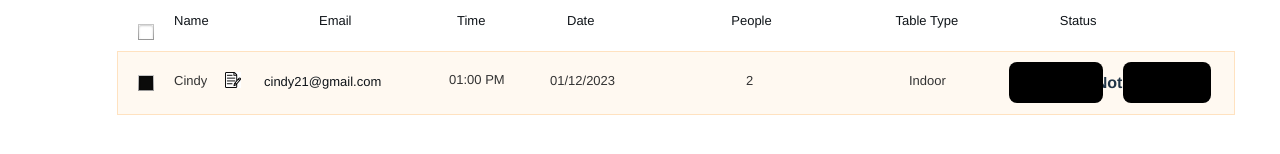
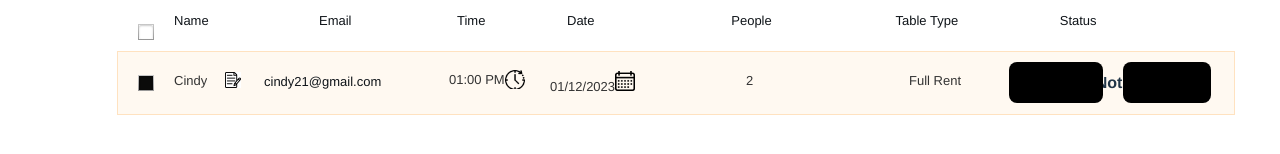
Before and after one commit to rafalino26/front-end-warongwarem, a React (Vite) app: page /Managers in a window 1280 px wide. Shown: the part 148-302 px from the top of the page. Built offline with nearby package versions, Linux system fonts and the light colour scheme.

Commit message:
feat: date and time icon

```diff
--- a/src/App.css
+++ b/src/App.css
@@ -588,6 +588,17 @@
   position: absolute;
   top: 2px;
   width: 65px;
+}
+
+.icontime{
+  width: 20px;
+  top: 0px;
+  position: absolute;
+}
+
+.iconcalendar1{
+  width: 20px;
+  position: relative;
 }
 
 .signup-page .line {
--- a/src/Components/managercoms.jsx
+++ b/src/Components/managercoms.jsx
@@ -7,6 +7,8 @@ const ManagersComs = () => {
   const navigate = useNavigate();
   const [showNotesPopup, setShowNotesPopup] = useState(false);
   const [notes, setNotes] = useState('');
+  const [editedTime, setEditedTime] = useState('');
+  const [editedDate, setEditedDate] = useState('');
 
   const handleNotesClick = () => {
     setShowNotesPopup(true);
@@ -17,26 +19,34 @@ const ManagersComs = () => {
     setShowNotesPopup(false);
   }
 
+  const handleTimeChange = (newTime) => {
+    setEditedTime(newTime);
+  }
+
+  const handleDateChange = (newDate) => {
+    setEditedDate(newDate);
+  }
+
   return (
     <div className="waiter-window">
       <div className="overlap"></div>
       <button className="logoutwaiter-btn" onClick={() => navigate("/")}>
-      <div className="navbar3">Logout</div>
+        <div className="navbar3">Logout</div>
       </button>
       <button onClick={handleNotesClick}>
         <img className="notes" alt="notes.png" src="notes.png" />
       </button>
       <button className="tablewaiter-btn" onClick={() => navigate("/ManagersTable")}>
-      <div className="navbar2">Table</div>
+        <div className="navbar2">Table</div>
       </button>
       <button className="mainwaiter-btn" onClick={() => navigate("/Managers")}>
-      <div className="navbar1">Dasboard</div>
+        <div className="navbar1">Dasboard</div>
       </button>
       <button className="accept-btn">
-      <div className="Acceptwaiter">Accept</div>
+        <div className="Acceptwaiter">Accept</div>
       </button>
       <button className="rejection-btn">
-      <div className="rejectionwaiter">Reject</div>
+        <div className="rejectionwaiter">Reject</div>
       </button>
       <div className="overlap-group">
         <div className="stable-table-row">
@@ -75,16 +85,32 @@ const ManagersComs = () => {
               <div className="text-wrapper-20">cindy21@gmail.com</div>
             </div>
             <div className="stable-table-cell-4">
-              <div className="text-wrapper-3">01:00 PM</div>
+              <div className="text-wrapper-3">
+                {editedTime ? editedTime : "01:00 PM"}
+                <img
+                  className="icontime"
+                  alt="time1.png"
+                  src="time1.png"
+                  onClick={() => handleTimeChange("02:00 PM")}
+                />
+              </div>
             </div>
             <div className="stable-table-cell-5">
-              <div className="text-wrapper-2">01/12/2023</div>
+              <div className="text-wrapper-2">
+                {editedDate ? editedDate : "01/12/2023"}
+                <img
+                  className="iconcalendar1"
+                  alt="calendar1.png"
+                  src="calendar1.png"
+                  onClick={() => handleDateChange("01/13/2023")}
+                />
+              </div>
             </div>
             <div className="stable-table-cell-5">
               <div className="text-wrapper-23">2</div>
             </div>
             <div className="stable-table-cell-6">
-              <div className="text-wrapper-26">Indoor</div>
+              <div className="text-wrapper-26">Full Rent</div>
             </div>
             <div className="stable-table-cell-2">
               <div className="group">
```
Also changed, not shown: public/calendar1.png (added), public/time1.png (added).
